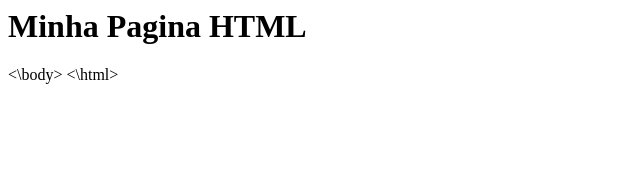
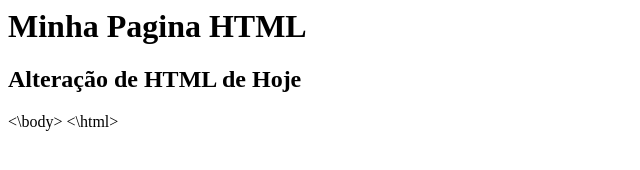
Before and after one commit to Adriano-cm/gama-no-github, a plain HTML site: page index.html in a window 1280 px wide. Shown: the whole page, without its empty margins (0-640 px from the left). Drawn offline with Linux system fonts and the light colour scheme.

Commit message:
arquivo html atualizado 20:19

```diff
--- a/index.html
+++ b/index.html
@@ -1,5 +1,6 @@
 <html>
 	<body>
 		<h1>Minha Pagina HTML</h1>
+		<h2>Alteração de HTML de Hoje</h2>
 	<\body>
 <\html>
```
